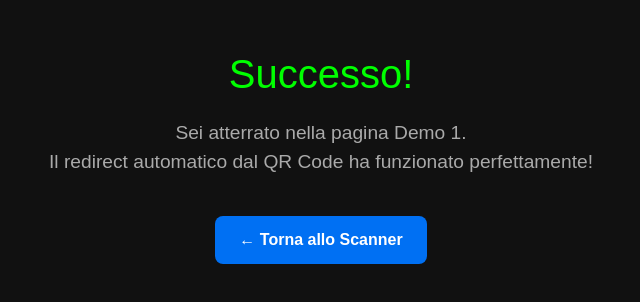
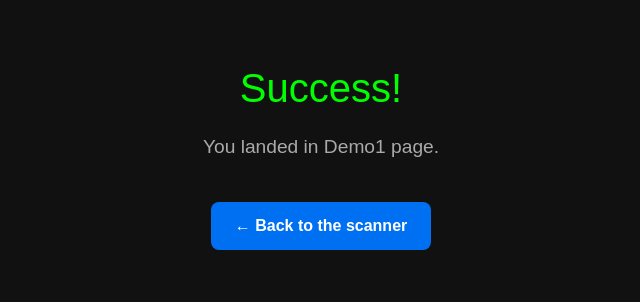
Before and after one commit to Uqido/WebArPlatform, a Next.js app: page /demo1 in a window 1280 px wide. Shown: the part 246-548 px from the top of the page, without its empty margins (319-959 px from the left). Built offline with nearby package versions, Linux system fonts and the light colour scheme.

Commit message:
Fix: eng in demo1 page

```diff
--- a/src/app/demo1/page.tsx
+++ b/src/app/demo1/page.tsx
@@ -17,12 +17,11 @@ export default function Demo1Page() {
       }}
     >
       <h1 style={{ fontSize: "2.5rem", marginBottom: "15px", color: "#0f0" }}>
-        Successo!
+        Success!
       </h1>
 
       <p style={{ fontSize: "1.2rem", marginBottom: "40px", color: "#aaa" }}>
-        Sei atterrato nella pagina Demo 1. <br />
-        Il redirect automatico dal QR Code ha funzionato perfettamente!
+        You landed in Demo1 page. <br />
       </p>
 
       <Link
@@ -38,7 +37,7 @@ export default function Demo1Page() {
           fontWeight: "bold",
         }}
       >
-        ← Torna allo Scanner
+        ← Back to the scanner
       </Link>
     </div>
   );
```
